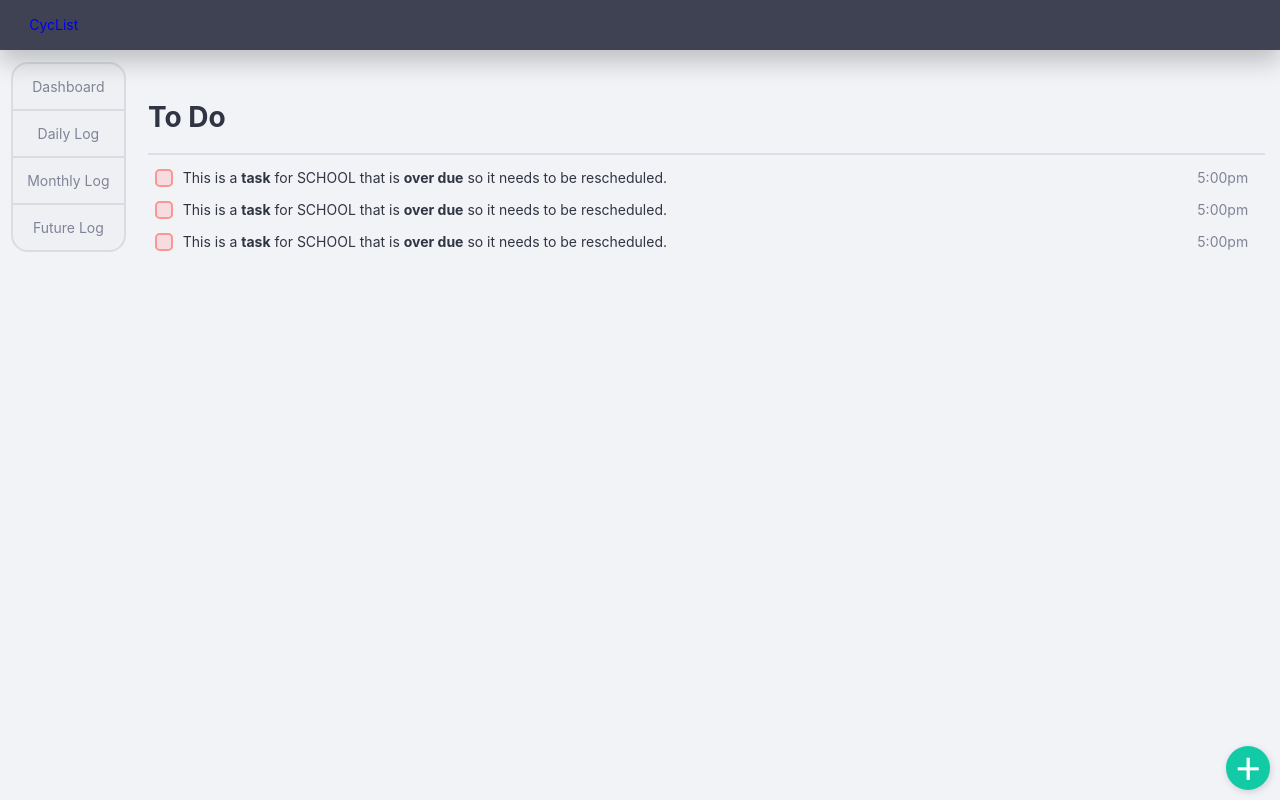
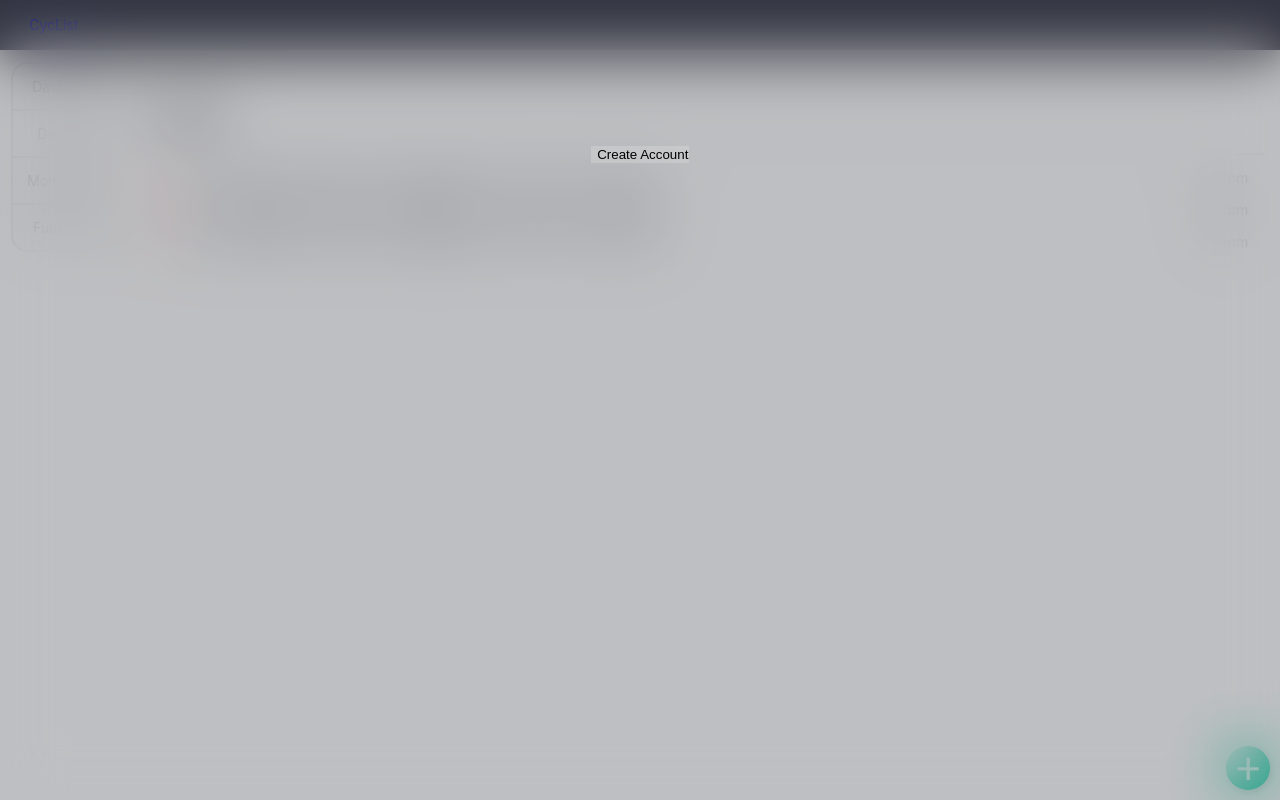
Before and after one commit to UTSCCSCC01/finalprojects22-cyclist, an Angular app in the folder frontend/CycList/: page /app-daily-log in a window 1280 px wide. Built offline with nearby package versions, Linux system fonts and the light colour scheme.

Commit message:
CYC-95 add create account button

```diff
--- a/frontend/CycList/src/app/app.component.html
+++ b/frontend/CycList/src/app/app.component.html
@@ -21,6 +21,9 @@
 
 <app-add-task></app-add-task>
 
+
+<app-register></app-register>
+
 <!-- <app-view></app-view> -->
 
 <!-- * * * * * * * * * * * * * * * * * * * * * * * * * * * * * * * -->
--- a/frontend/CycList/src/app/app.module.ts
+++ b/frontend/CycList/src/app/app.module.ts
@@ -13,6 +13,7 @@ import { MonthlyLogComponent } from './monthly-log/monthly-log.component';
 import { DailyLogComponent } from './daily-log/daily-log.component';
 import { DashboardComponent } from './dashboard/dashboard.component';
 import { GlobalsService } from './globals.service';
+import { RegisterComponent } from './register/register.component';
 
 @NgModule({
   declarations: [
@@ -25,6 +26,7 @@ import { GlobalsService } from './globals.service';
     MonthlyLogComponent,
     DailyLogComponent,
     DashboardComponent,
+    RegisterComponent,
   ],
   imports: [
     BrowserModule,
--- /dev/null
+++ b/frontend/CycList/src/app/register/register.component.html
@@ -0,0 +1,5 @@
+<div class="overlayer">
+<form class="complete-register">
+    <input class="button" type="submit" value="Create Account" name="">
+</form>
+</div>
--- /dev/null
+++ b/frontend/CycList/src/app/register/register.component.scss
@@ -0,0 +1,27 @@
+.overlayer{
+    position: absolute;
+    top:0;
+    bottom:0;
+    left:0;
+    right:0;
+    backdrop-filter:blur(30px);
+    background-color: rgba(0, 0, 0, 0.212);
+}
+
+.button{
+    background-color: rgba(211,211,211,0.5);
+    color:black;
+    border:none;
+    width:8%;
+    align-items: center;
+}
+.button:hover{
+    background:blue;
+    color:white;
+}
+
+.complete-register{
+    padding:30px;
+    text-align: center;
+    margin-top: 115px;
+}
--- /dev/null
+++ b/frontend/CycList/src/app/register/register.component.ts
@@ -0,0 +1,15 @@
+import { Component, OnInit } from '@angular/core';
+
+@Component({
+  selector: 'app-register',
+  templateUrl: './register.component.html',
+  styleUrls: ['./register.component.scss']
+})
+export class RegisterComponent implements OnInit {
+
+  constructor() { }
+
+  ngOnInit(): void {
+  }
+
+}
```
Also changed, not shown: 2 other files (tests, documents, lock files or other folders).
